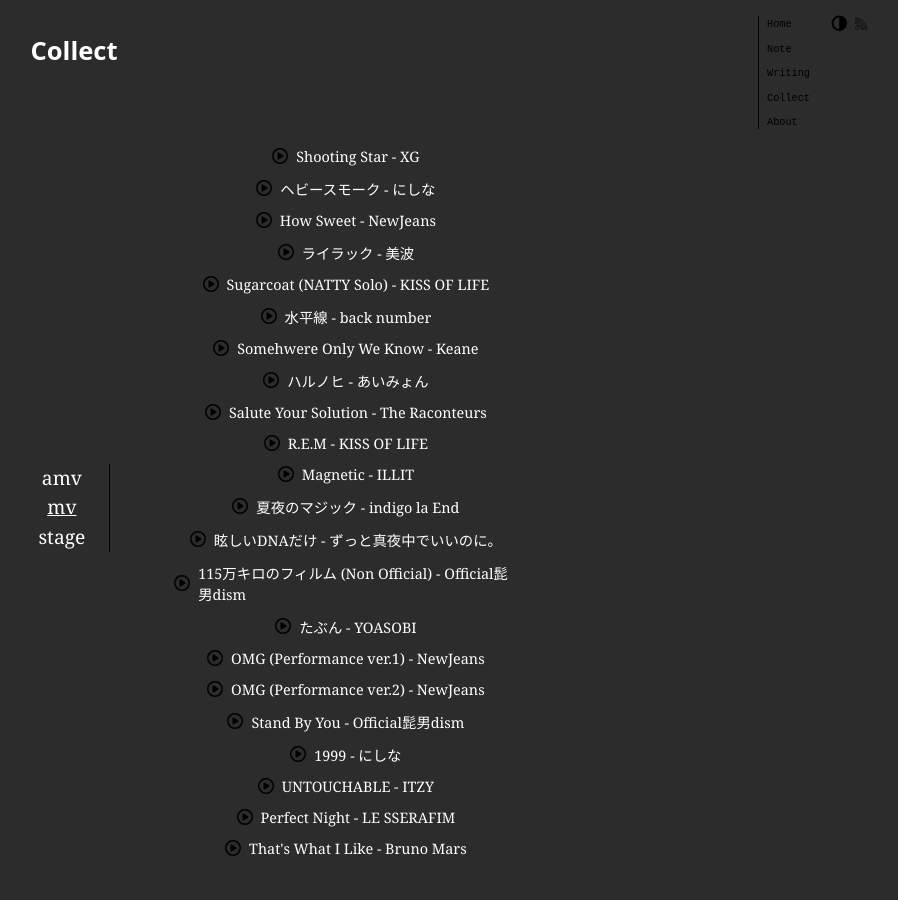
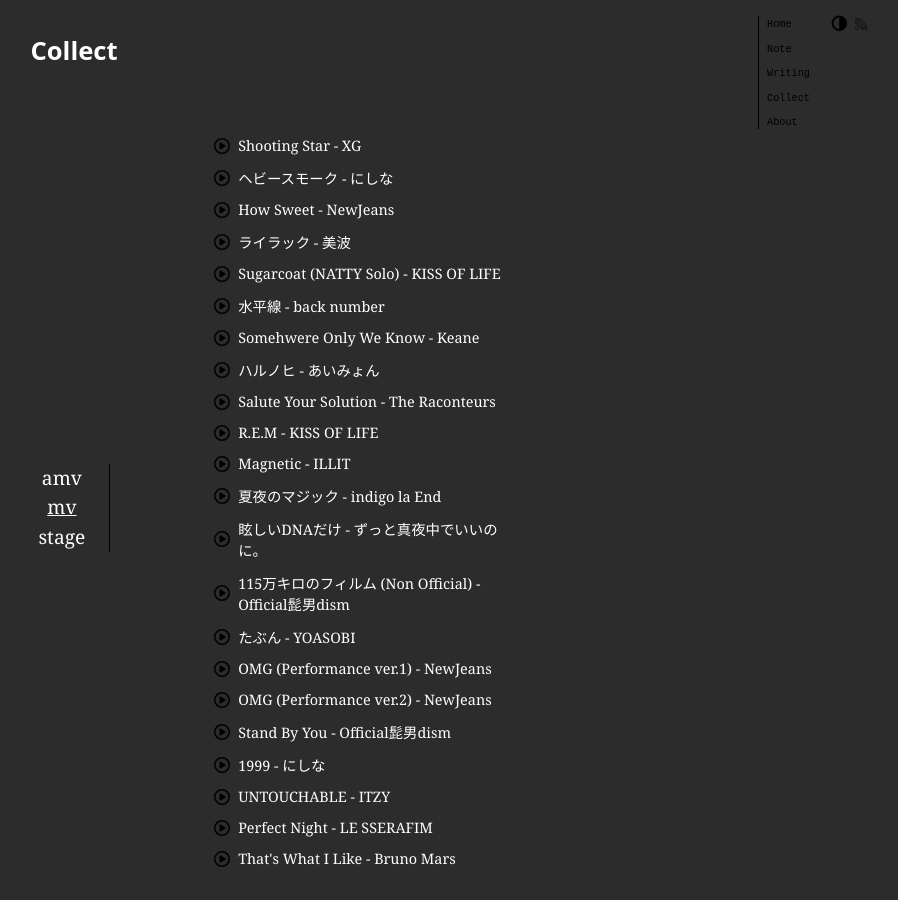
Before and after one commit to faithk7/faithk7.github.io, a Jekyll site: the page built from collect.html, in a window 1280 px wide. Shown: the whole page, without its empty margins (362-1260 px from the left). Built offline with Jekyll 4.4.1, drawn with Linux system fonts in a browser that asks for light colours.

Commit message:
[fix] fix the overflow and position of navbar and tile in collect page

```diff
--- a/_sass/_collect.scss
+++ b/_sass/_collect.scss
@@ -9,7 +9,7 @@
     height: 100%;
     box-sizing: border-box;
     margin-top: auto;
-    margin-bottom: 2rem;
+    margin-bottom: 3rem;
 }
 
 .o-collection-title {
@@ -57,7 +57,6 @@
     grid-column: 2 / 3;
     grid-row: 2 / 3;
     display: flex;
-    align-items: center;
     justify-content: center;
     flex-direction: column;
     overflow-y: scroll;
@@ -68,12 +67,13 @@
     align-self: center;
     margin-top: auto;
     margin-bottom: auto;
-    margin-left: 10%;
+    margin-left: 20%;
 }
 
 .c-collection-item-container {
     display: flex;
     flex-direction: column;
+    align-items: flex-start;
 }
 
 .o-collection-item {
```
